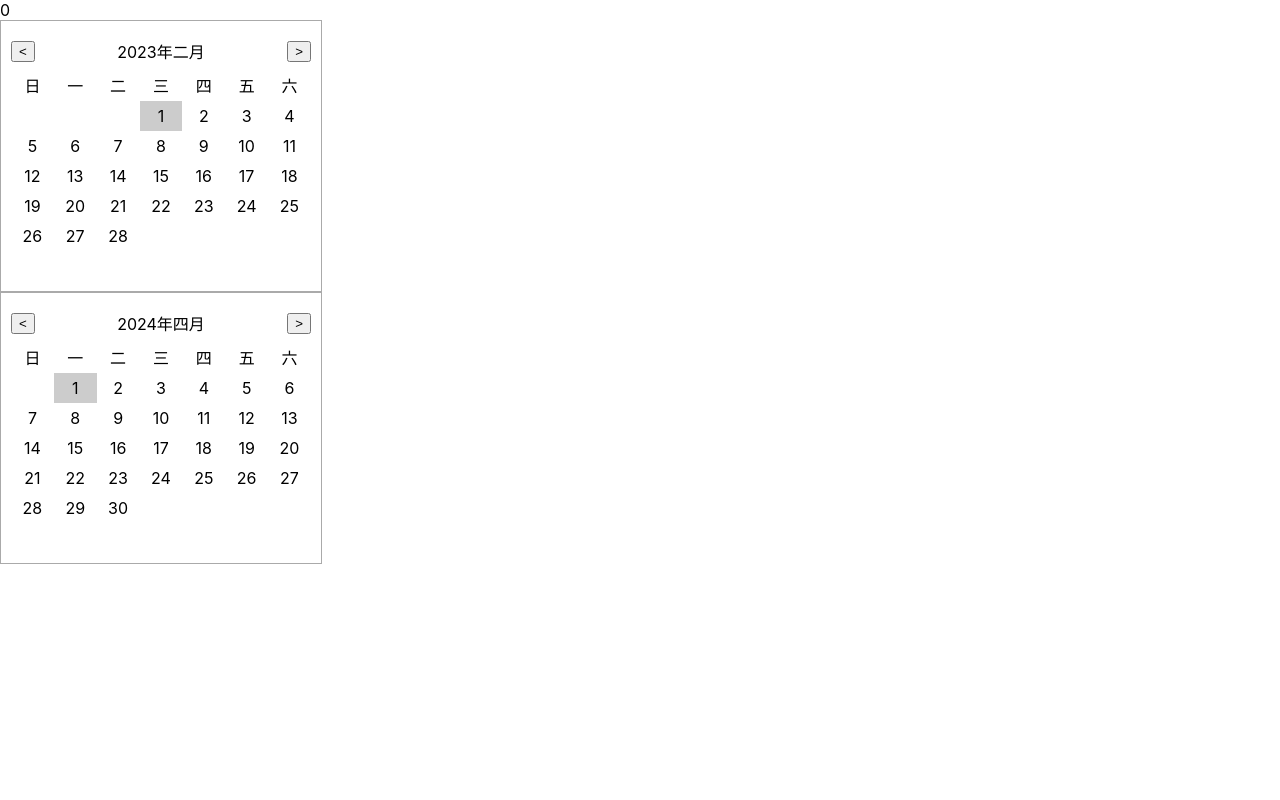
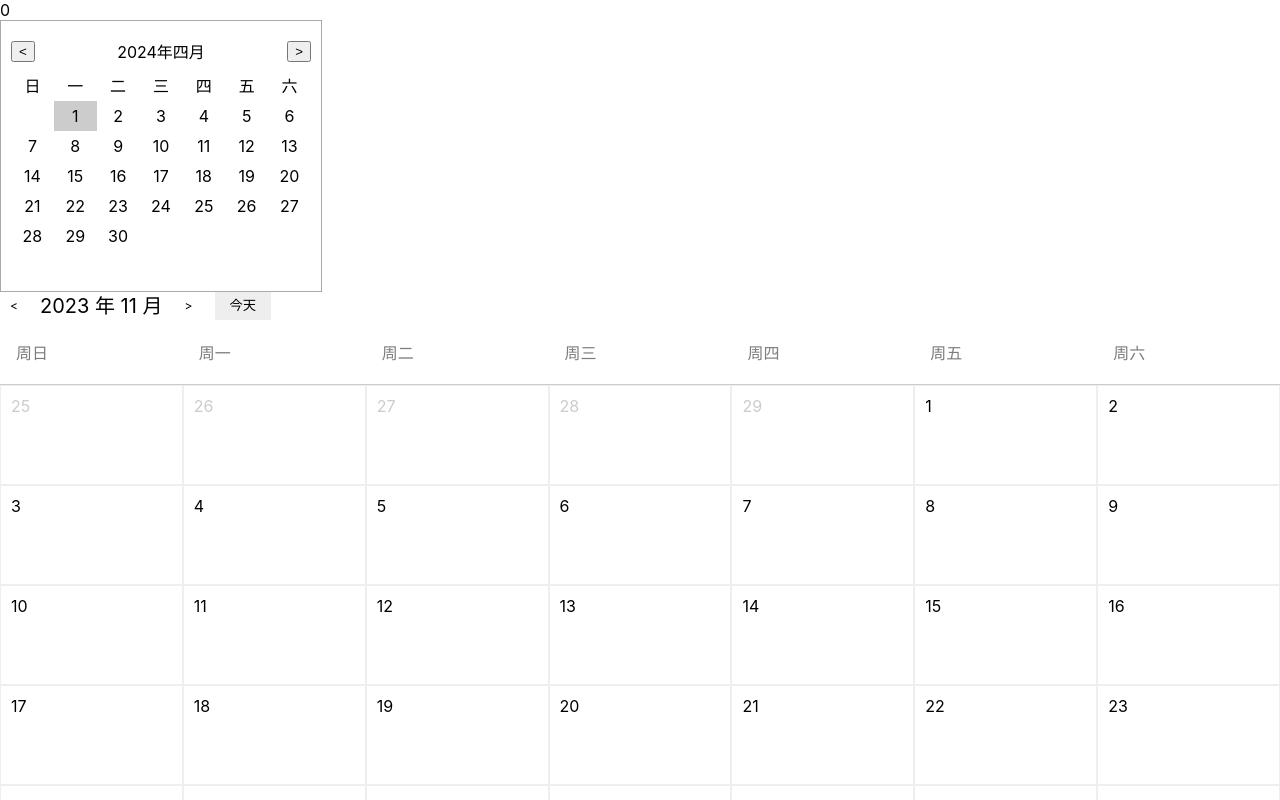
Before and after one commit to VegetableBirddd/Advanced-with-React, a React (Create React App) app: page / in a window 1280 px wide. Shown: the top 800 px of the page. Built offline with nearby package versions, Linux system fonts and the light colour scheme.

Commit message:
add: static page of calendar

```diff
--- a/src/App.tsx
+++ b/src/App.tsx
@@ -1,6 +1,7 @@
 import { useEffect, useRef, useState } from "react";
 import MiniCalendar, { CalendarRef } from "./components/MiniCalendar";
-import Calendar from "./components/MiniCalendar";
+import Calendar from "./components/Calendar";
+import dayjs from "dayjs";
 
 function Test() {
   const calendarRef = useRef<CalendarRef>(null);
@@ -17,7 +18,7 @@
     {/* <Calendar value={new Date('2023-3-1')} onChange={(date: Date) => {
         alert(date.toLocaleDateString());
     }}></Calendar> */}
-    <Calendar ref={calendarRef} value={new Date('2024-8-15')}></Calendar>
+    <MiniCalendar ref={calendarRef} value={new Date('2024-8-15')}></MiniCalendar>
   </div>
 }
 
@@ -39,8 +40,9 @@
   return (
     <>
       <div onClick={() => setNum((prevNum) => prevNum + 1)}>{num}</div>
-      <MiniCalendar value={new Date('2023-2-1')} onChange={(date)=>{alert(date)}}/>
+      {/* <MiniCalendar value={new Date('2023-2-1')} onChange={(date)=>{alert(date)}}/> */}
       <Test />
+      <Calendar value={dayjs('2024-03-07')}/>
     </>
 
   );
--- /dev/null
+++ b/src/components/Calendar/Header.tsx
@@ -0,0 +1,12 @@
+function Header() {
+    return <div className="calendar-header">
+        <div className="calendar-header-left">
+            <div className="calendar-header-icon">&lt;</div>
+            <div className="calendar-header-value">2023 年 11 月</div>
+            <div className="calendar-header-icon">&gt;</div>
+            <button className="calendar-header-btn">今天</button>
+        </div>
+    </div>
+}
+
+export default Header;
--- /dev/null
+++ b/src/components/Calendar/MonthCalendar.tsx
@@ -0,0 +1,68 @@
+import { Dayjs } from "dayjs";
+import { CalendarProps } from ".";
+
+interface MonthCalendarProps extends CalendarProps {
+
+}
+function getAllDays(date: Dayjs) {
+    const startDate = date.startOf('month');
+    const day = startDate.day()
+
+    const daysInfo: Array<{date: Dayjs, currentMonth: boolean}> = new Array(6 * 7);
+
+    for(let i = 0 ; i < day; i++) {
+        daysInfo[i] = {
+            date: startDate.subtract(day - i, 'day'),
+            currentMonth: false
+        }
+    }
+
+    for(let i = day ; i < daysInfo.length; i++) {
+        const calcDate = startDate.add(i - day, 'day');
+
+        daysInfo[i] = {
+            date: calcDate,
+            currentMonth: calcDate.month() === date.month()
+        }
+    }
+
+    return daysInfo;
+}
+
+function renderDays(days: Array<{ date: Dayjs, currentMonth: boolean}>) {
+    const rows = [];
+    for(let i = 0; i < 6; i++ ) {
+        const row = [];
+        for(let j = 0; j < 7; j++) {
+            const item = days[i * 7 + j];
+            row[j] = <div className={
+                "calendar-month-body-cell " + (item.currentMonth ? 'calendar-month-body-cell-current' : '')
+            }>{item.date.date()}</div>
+        }
+        rows.push(row);
+    }
+    return rows.map(row => <div className="calendar-month-body-row">{row}</div>) //这步很重要
+}
+
+function MonthCalendar(props:CalendarProps) {
+    const allDays = getAllDays(props.value);
+    const weekList = ['周日', '周一', '周二', '周三', '周四', '周五', '周六'];
+
+    return <div className="calendar-month">
+        <div className="calendar-month-week-list">
+            {weekList.map((week) => (
+                <div className="calendar-month-week-list-item" key={week}>
+                    {week}
+                </div>
+            ))}
+        </div>
+        <div className="calendar-month-body">
+            {
+                renderDays(allDays)
+            }
+        </div>
+
+    </div>
+}
+
+export default MonthCalendar;
--- /dev/null
+++ b/src/components/Calendar/index.scss
@@ -0,0 +1,88 @@
+.calendar {
+    width: 100%;
+}
+
+.calendar-month {
+    &-week-list {
+        display: flex;
+        padding: 0;
+        width: 100%;
+        box-sizing: border-box;
+        border-bottom: 1px solid #ccc;
+
+        &-item {
+            padding: 20px 16px;
+            text-align: left;
+            color: #7d7d7f;
+            flex: 1;
+        }
+    }
+
+    &-body {
+        &-row {
+            height: 100px;
+            display: flex;
+        }
+        &-cell {
+            flex: 1;
+            border: 1px solid #eee;
+            padding: 10px;
+            color: #ccc;
+            &-current {
+                color: #000;
+            }
+        }
+
+    }
+
+}
+
+.calendar-header {
+    &-left {
+        display: flex;
+        align-items: center;
+
+        height: 28px;
+        line-height: 28px;
+    }
+
+    &-value {
+        font-size: 20px;
+    }
+
+    &-btn {
+        background: #eee;
+        cursor: pointer;
+        border: 0;
+        padding: 0 15px;
+        line-height: 28px;
+
+        &:hover {
+            background: #ccc;
+        }
+    }
+
+    &-icon {
+        width: 28px;
+        height: 28px;
+
+        line-height: 28px;
+
+        border-radius: 50%;
+        text-align: center;
+        font-size: 12px;
+
+        user-select: none;
+        cursor: pointer;
+
+        margin-right: 12px;
+        &:not(:first-child) {
+            margin: 0 12px;
+        }
+
+        &:hover {
+            background: #ccc;
+        }
+    }
+
+}
--- /dev/null
+++ b/src/components/Calendar/index.tsx
@@ -0,0 +1,28 @@
+import { Dayjs } from 'dayjs';
+import MonthCalendar from './MonthCalendar';
+import './index.scss';
+import Header from './Header';
+import { CSSProperties, ReactNode } from 'react';
+
+export interface CalendarProps {
+    value: Dayjs;
+    style?: CSSProperties;
+    className?: string | string[];
+    // 定制日期显示，会完全覆盖日期单元格
+    dateRender?: (currentDate: Dayjs) => ReactNode;
+    // 定制日期单元格，内容会被添加到单元格内，只在全屏日历模式下生效。
+    dateInnerContent?: (currentDate: Dayjs) => ReactNode;
+    // 国际化相关
+    locale?: string;
+    onChange?: (date: Dayjs) => void;
+}
+
+
+function Calendar(props: CalendarProps) {
+    return <div className="calendar">
+        <Header />
+        <MonthCalendar {...props}/>
+    </div>
+}
+
+export default Calendar;
--- a/src/components/MiniCalendar/index.css
+++ b/src/components/MiniCalendar/index.css
@@ -1,4 +1,4 @@
-.calendar {
+.mini-calendar {
     border: 1px solid #aaa;
     padding: 10px;
     width: 300px;
--- a/src/components/MiniCalendar/index.tsx
+++ b/src/components/MiniCalendar/index.tsx
@@ -84,7 +84,7 @@
   };
 
   return (
-    <div className="calendar">
+    <div className="mini-calendar">
       <div className="header">
         <button onClick={handlePrevMonth}>&lt;</button>
         <div>{date.getFullYear()}年{monthNames[date.getMonth()]}</div>
```
